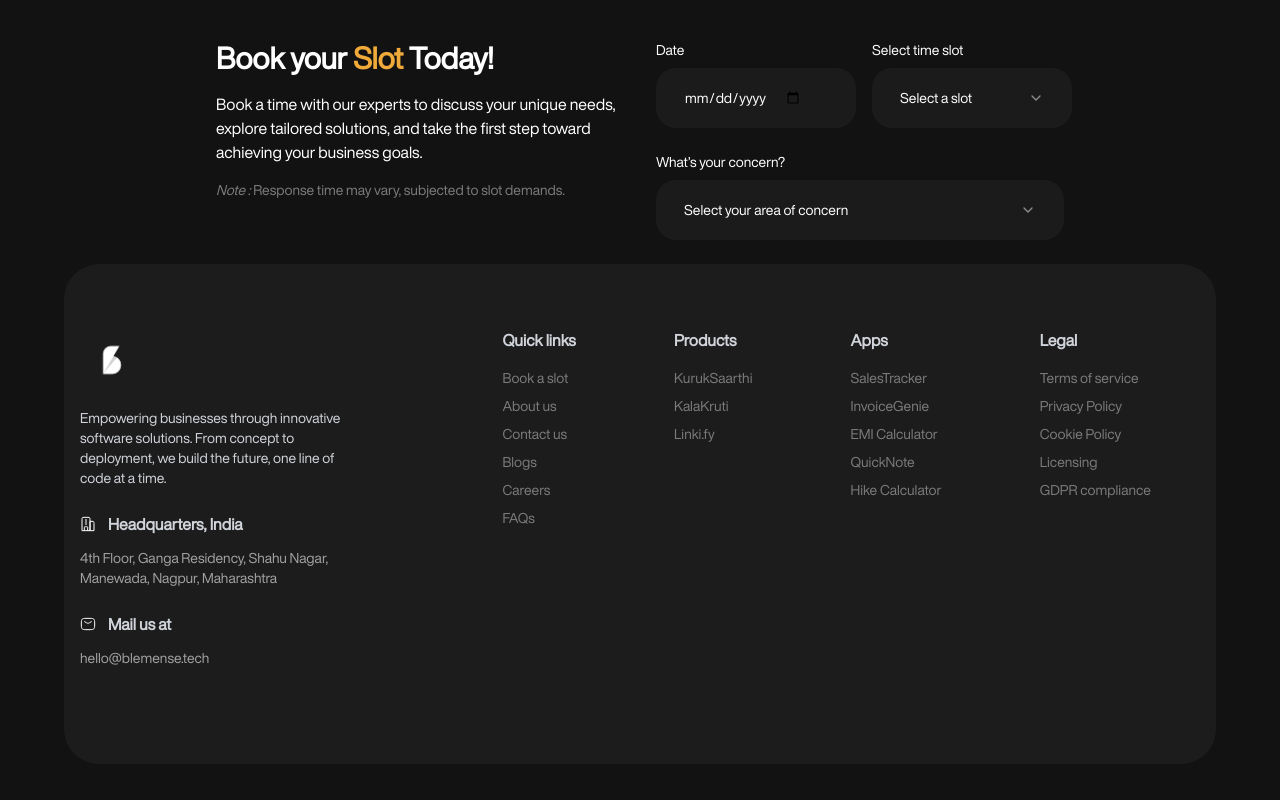
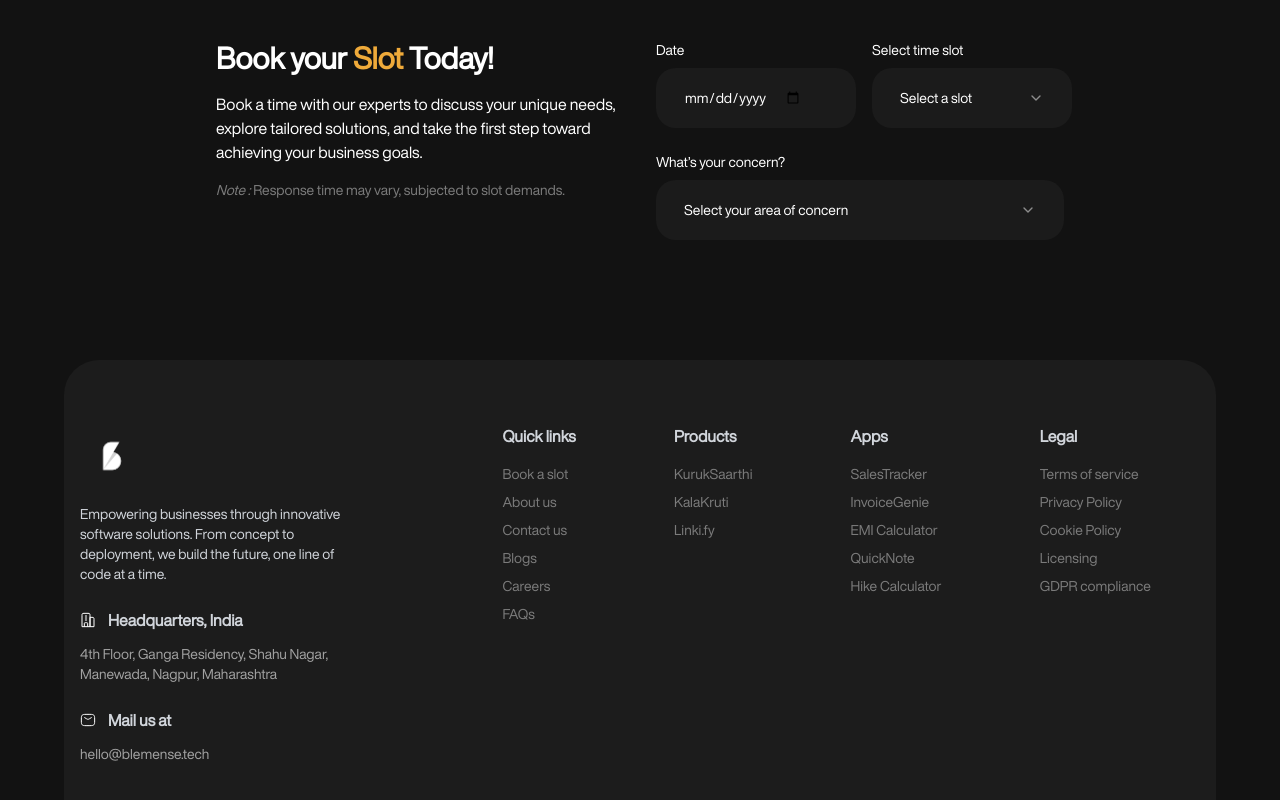
Before and after one commit to Blemense-Technologies/blemense-technologies, a Next.js app: page / in a window 1280 px wide. Shown: the part 1008-1808 px from the top of the page. Built offline with nearby package versions, Linux system fonts and the light colour scheme.

Commit message:
Margin improved in Footer

```diff
--- a/src/components/footer.tsx
+++ b/src/components/footer.tsx
@@ -76,7 +76,7 @@ export default function Footer() {
     const { company, links } = footerData;
 
     return (
-        <div className="lg:px-16 mb-24">
+        <div className="lg:px-16 my-24">
             <footer className="bg-[#1C1C1C] text-gray-300 py-16 rounded-[35px]">
                 <div className="container mx-auto px-4 flex flex-wrap justify-between">
                     {/* Company Information */}
```
